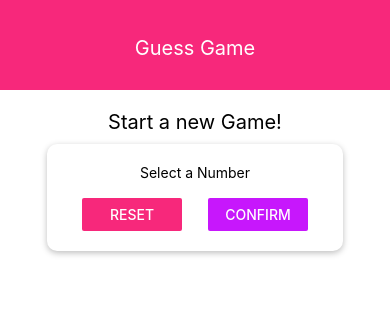
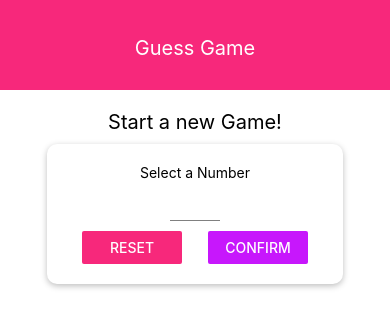
Before and after one commit to Shikhar15606/GuessGameRN, a React Native app: screen / in a window 390 px wide. Shown: the top 328 px of the page. Built offline with nearby package versions, Linux system fonts and the light colour scheme.

Commit message:
Reusable Text Input

```diff
--- /dev/null
+++ b/components/Input.js
@@ -0,0 +1,15 @@
+import React from 'react';
+import {TextInput, StyleSheet} from 'react-native';
+const Input = props => {
+    return <TextInput {...props} style={{...styles.input,...props.style}}></TextInput>
+};
+
+const styles = StyleSheet.create({
+    input:{
+        height:30,
+        borderBottomColor:'grey',
+        borderBottomWidth:1,
+        marginVertical:10
+    }
+})
+export default Input;
--- a/screens/StartGameScreen.js
+++ b/screens/StartGameScreen.js
@@ -1,6 +1,9 @@
 import React from 'react';
-import { View, Text, StyleSheet, TextInput, Button } from 'react-native';
+import { View, Text, StyleSheet, Button } from 'react-native';
+
 import Card from '../components/Card';
+import Input from '../components/Input';
+
 import Colors from '../constants/colors';
 
 const StartGameScreen = () => {
@@ -9,7 +12,7 @@
             <Text style={styles.title}>Start a new Game!</Text>
             <Card style={styles.inputContainer}>
                 <Text>Select a Number</Text>
-                <TextInput />
+                <Input style={styles.input} blurOnSubmit autoCapitalize="none" keyboardType="number-pad" autoCorrect={false} maxLength={2}/>
                 <View style={styles.buttonContainer}>
                     <View style={styles.button}>
                         <Button title="Reset" onPress={() => { }} color={Colors.primary}></Button>
@@ -46,6 +49,10 @@
     },
     button: {
         width: 100
+    },
+    input:{
+        width:50,
+        textAlign:'center'
     }
 })
 
```
Also changed, not shown: components/Card.js (line endings or trailing spaces), constants/colors.js (line endings or trailing spaces), 1 other file (tests, documents, lock files or other folders).
